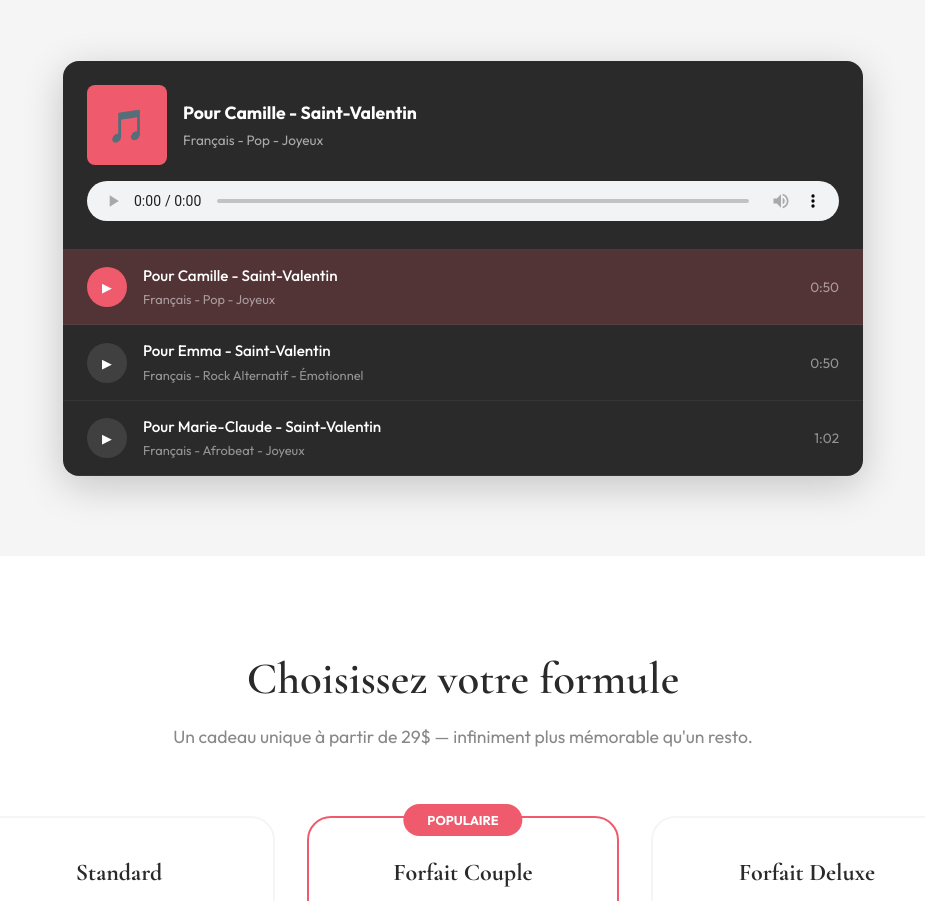
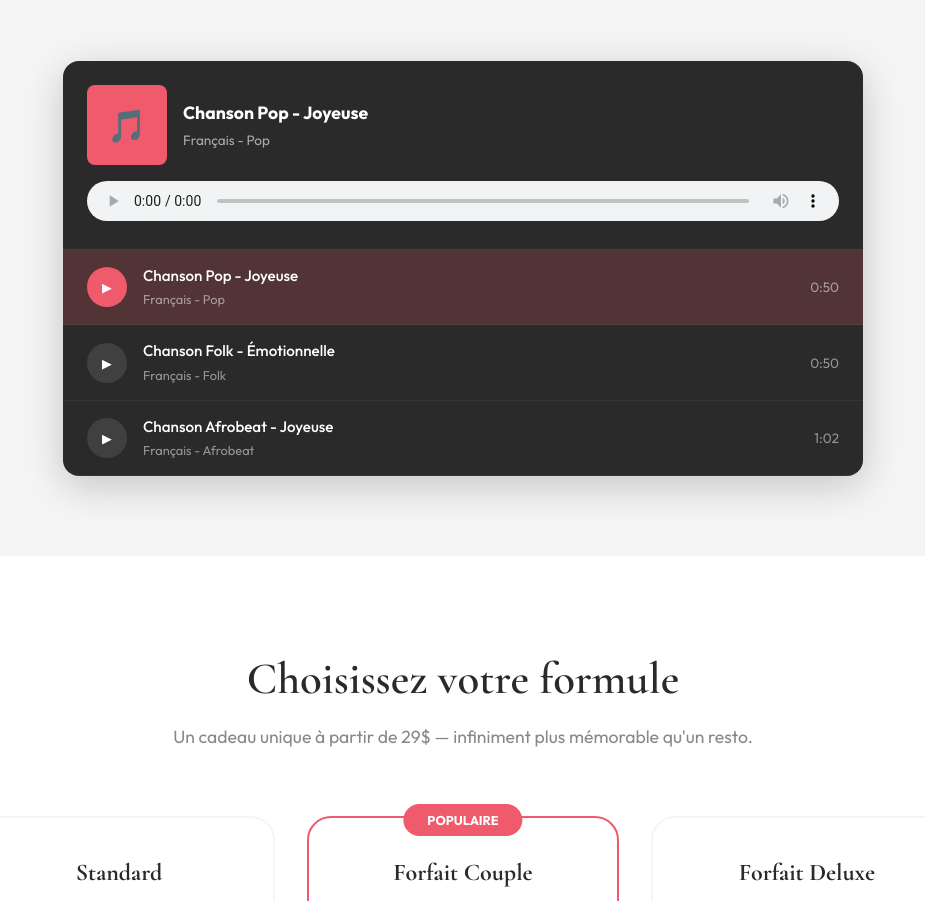
Before and after one commit to amorixamorix90/amorix-website, a website: page public/index.html in a window 1280 px wide. Shown: the part 1588-2489 px from the top of the page, without its empty margins (177-1102 px from the left). Drawn offline with nearby package versions, Linux system fonts and the light colour scheme.

Commit message:
Playlist: noms enlevés, Emma=Folk

```diff
--- a/public/index.html
+++ b/public/index.html
@@ -232,8 +232,8 @@
                 <div class="playlist-player-info">
                     <div class="playlist-player-cover" id="playerCover">🎵</div>
                     <div class="playlist-player-details">
-                        <h4 id="playerTitle">Pour Camille - Saint-Valentin</h4>
-                        <span id="playerGenre">Français - Pop - Joyeux</span>
+                        <h4 id="playerTitle">Chanson Pop - Joyeuse</h4>
+                        <span id="playerGenre">Français - Pop</span>
                     </div>
                 </div>
                 <audio controls id="mainPlayer" style="width:100%">
@@ -241,27 +241,27 @@
                 </audio>
             </div>
             <div class="playlist-items">
-                <div class="playlist-item active" data-src="/audio/exemple-1.mp3" data-title="Pour Camille - Saint-Valentin" data-genre="Français - Pop - Joyeux" data-duration="0:50">
+                <div class="playlist-item active" data-src="/audio/exemple-1.mp3" data-title="Chanson Pop - Joyeuse" data-genre="Français - Pop" data-duration="0:50">
                     <div class="playlist-item-play">▶</div>
                     <div class="playlist-item-info">
-                        <h5>Pour Camille - Saint-Valentin</h5>
-                        <span>Français - Pop - Joyeux</span>
+                        <h5>Chanson Pop - Joyeuse</h5>
+                        <span>Français - Pop</span>
                     </div>
                     <span class="playlist-item-duration">0:50</span>
                 </div>
-                <div class="playlist-item" data-src="/audio/exemple-2.mp3" data-title="Pour Emma - Saint-Valentin" data-genre="Français - Rock Alternatif - Émotionnel" data-duration="0:50">
+                <div class="playlist-item" data-src="/audio/exemple-2.mp3" data-title="Chanson Folk - Émotionnelle" data-genre="Français - Folk" data-duration="0:50">
                     <div class="playlist-item-play">▶</div>
                     <div class="playlist-item-info">
-                        <h5>Pour Emma - Saint-Valentin</h5>
-                        <span>Français - Rock Alternatif - Émotionnel</span>
+                        <h5>Chanson Folk - Émotionnelle</h5>
+                        <span>Français - Folk</span>
                     </div>
                     <span class="playlist-item-duration">0:50</span>
                 </div>
-                <div class="playlist-item" data-src="/audio/exemple-3.mp3" data-title="Pour Marie-Claude - Saint-Valentin" data-genre="Français - Afrobeat - Joyeux" data-duration="1:02">
+                <div class="playlist-item" data-src="/audio/exemple-3.mp3" data-title="Chanson Afrobeat - Joyeuse" data-genre="Français - Afrobeat" data-duration="1:02">
                     <div class="playlist-item-play">▶</div>
                     <div class="playlist-item-info">
-                        <h5>Pour Marie-Claude - Saint-Valentin</h5>
-                        <span>Français - Afrobeat - Joyeux</span>
+                        <h5>Chanson Afrobeat - Joyeuse</h5>
+                        <span>Français - Afrobeat</span>
                     </div>
                     <span class="playlist-item-duration">1:02</span>
                 </div>
```
